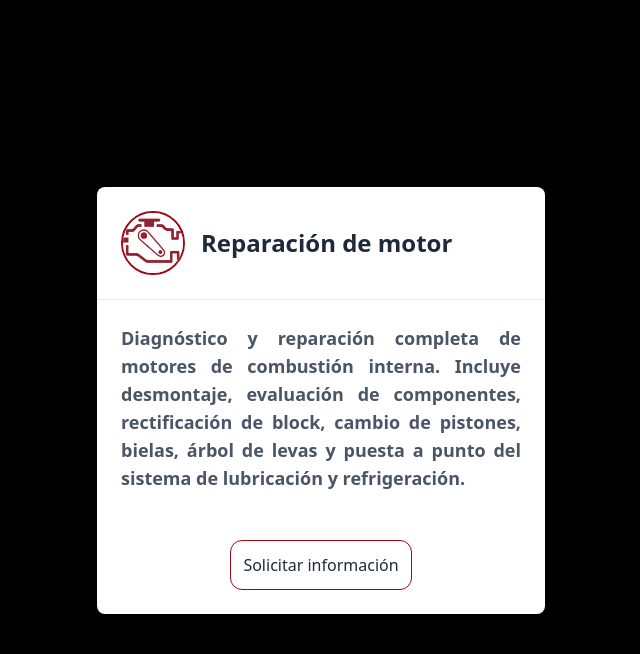
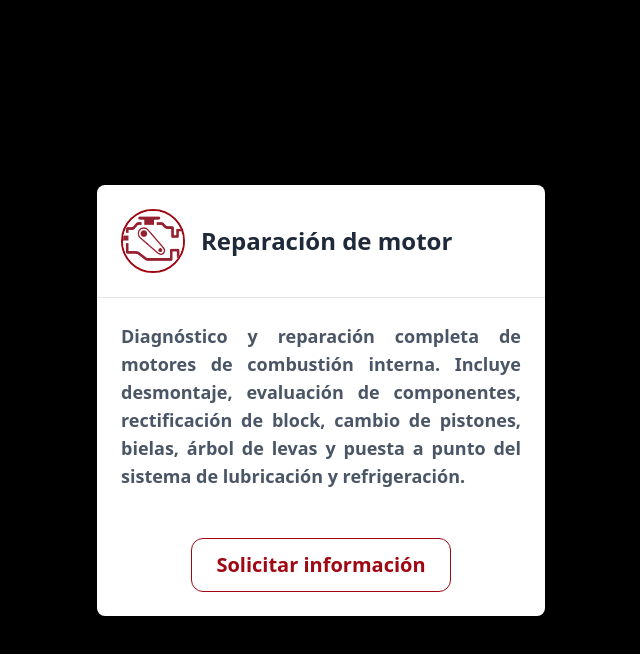
Before and after one commit to LegaspiRicardo/Diesel-Dynamic-Service, a React (Vite) app: page / in a window 1280 px wide. Both pictures are taken after a click on the element "REPARACIÓN DE MOTOR". Shown: the part 1508-2162 px from the top of the page, without its empty margins (319-959 px from the left). Built offline with nearby package versions, Linux system fonts and the light colour scheme; the HTML template or start-up script is replaced by a standard one.

Commit message:
Add files via upload

```diff
--- a/src/components/ServicioModal.tsx
+++ b/src/components/ServicioModal.tsx
@@ -37,6 +37,9 @@ export default function ServicioModal({ servicio, isOpen, onClose }: Props) {
 
     if (!isOpen || !servicio) return null;
 
+    const whatsappMessage = `Hola, solicito información sobre su servicio de: ${servicio.title}`;
+    const whatsappLink = `https://api.whatsapp.com/send?phone=523320853721&text=${encodeURIComponent(whatsappMessage)}`;
+
     return (
         <div className="fixed inset-0 z-50 flex items-center justify-center">
             <div
@@ -64,12 +67,17 @@ export default function ServicioModal({ servicio, isOpen, onClose }: Props) {
                     </p>
 
                     <div className="mt-12 text-center">
-                        <button className='border border-red-800 py-3 px-3 rounded-xl '>Solicitar información</button>
-
+                        <a
+                            href={whatsappLink}
+                            target="_blank"
+                            rel="noopener noreferrer"
+                            className="inline-block border border-red-800 py-3 px-6 rounded-xl hover:bg-red-800 hover:text-white text-red-800 text-xl font-semibold transition-all duration-300 hover:scale-105 transform"
+                            onClick={(e) => e.stopPropagation()} // Prevenir interferencia con el cierre del modal
+                        >
+                            Solicitar información
+                        </a>
                     </div>
                 </div>
-
-
             </div>
         </div>
     );
```
